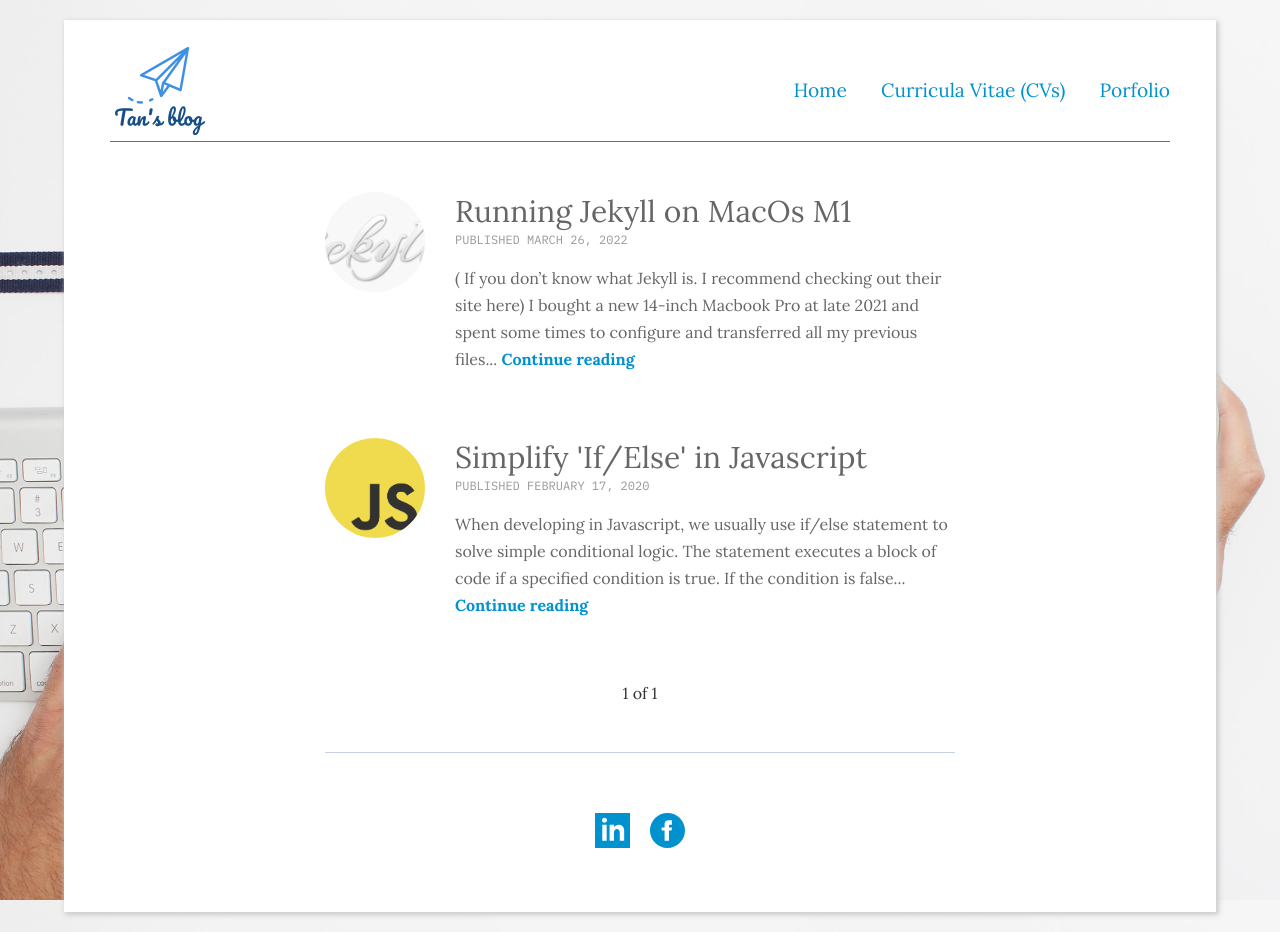
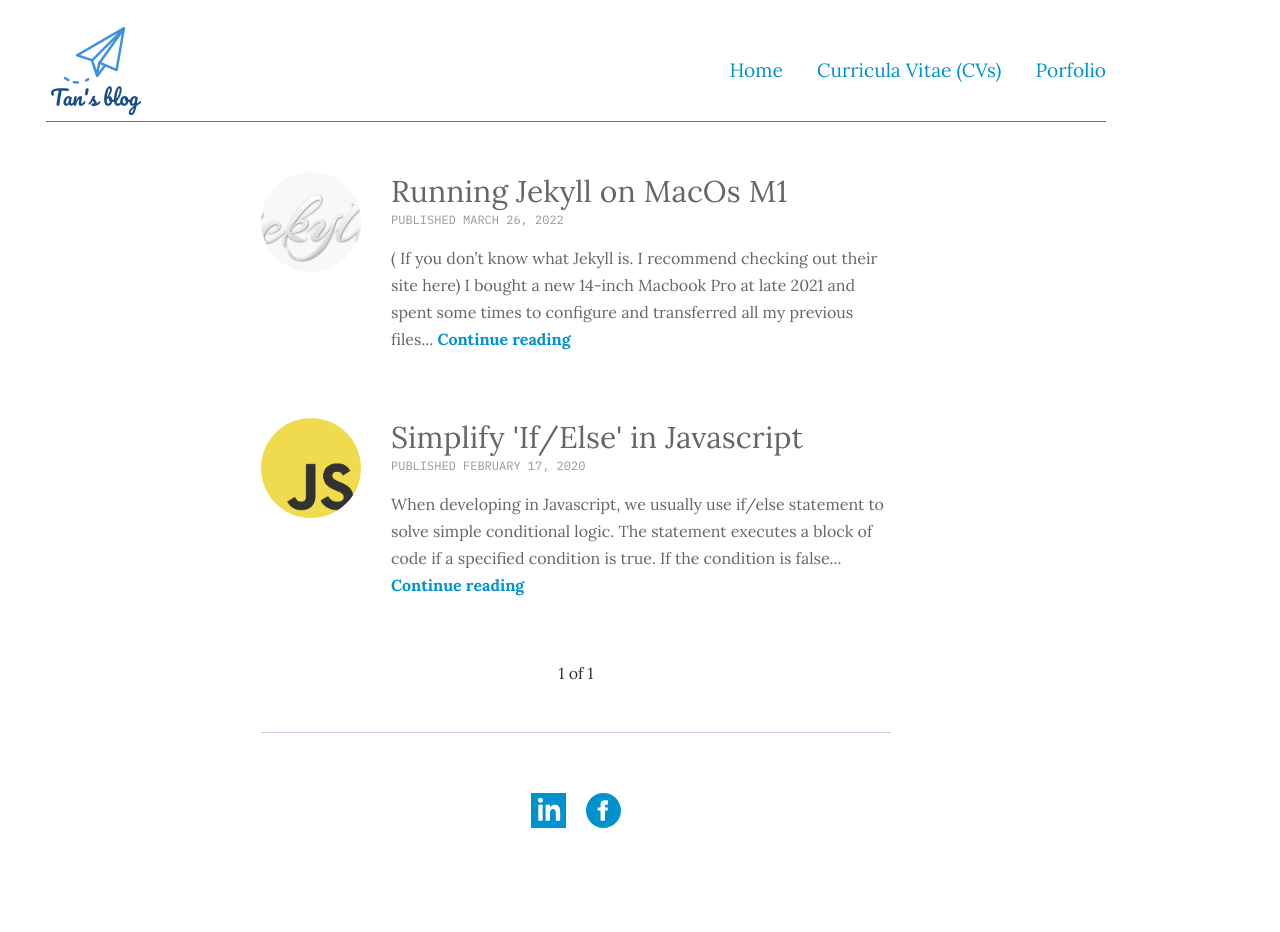
Before and after one commit to titango/titango.github.io, a Jekyll site: the page built from index.html, in a window 1280 px wide. Built offline with Jekyll 4.4.1, drawn with Linux system fonts in a browser that asks for light colours; nearby versions of some CDN libraries; the list of posts is cut into pages by our own code.

Commit message:
Remove background

```diff
--- a/_sass/2-base/_base.scss
+++ b/_sass/2-base/_base.scss
@@ -7,7 +7,7 @@ body {
   font-size: 16px;
   color: $dark;
   // background-color: #fff;
-  background-image: url('/assets/img/background.jpg');
+  // background-image: url('/assets/img/background.jpg');
   background-repeat: no-repeat;
   background-size: cover;
   background-attachment: fixed;
--- a/_sass/3-modules/_wrapper.scss
+++ b/_sass/3-modules/_wrapper.scss
@@ -9,12 +9,12 @@
 
 .body_wrapper
 {
-  width: 70%;
-  margin: auto;
+  // width: 70%;
+  // margin: auto;
   background-color: #FFF;
-  margin-top: 20px;
+  // margin-top: 20px;
   margin-bottom: 20px;
-  box-shadow: 2px 2px 5px 1px #ccc;
+  // box-shadow: 2px 2px 5px 1px #ccc;
   padding-top: 1px;
 }
 
```
